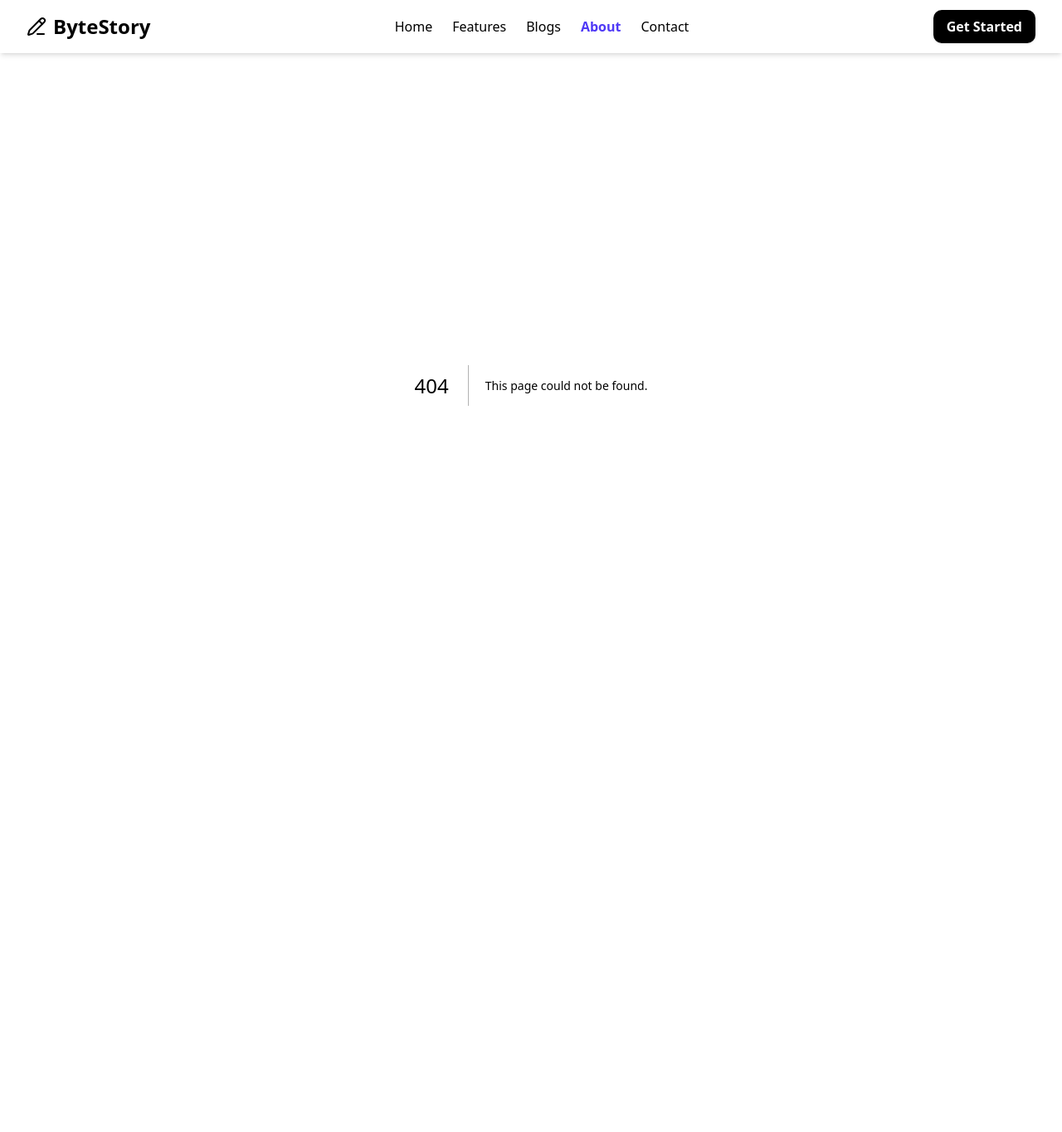
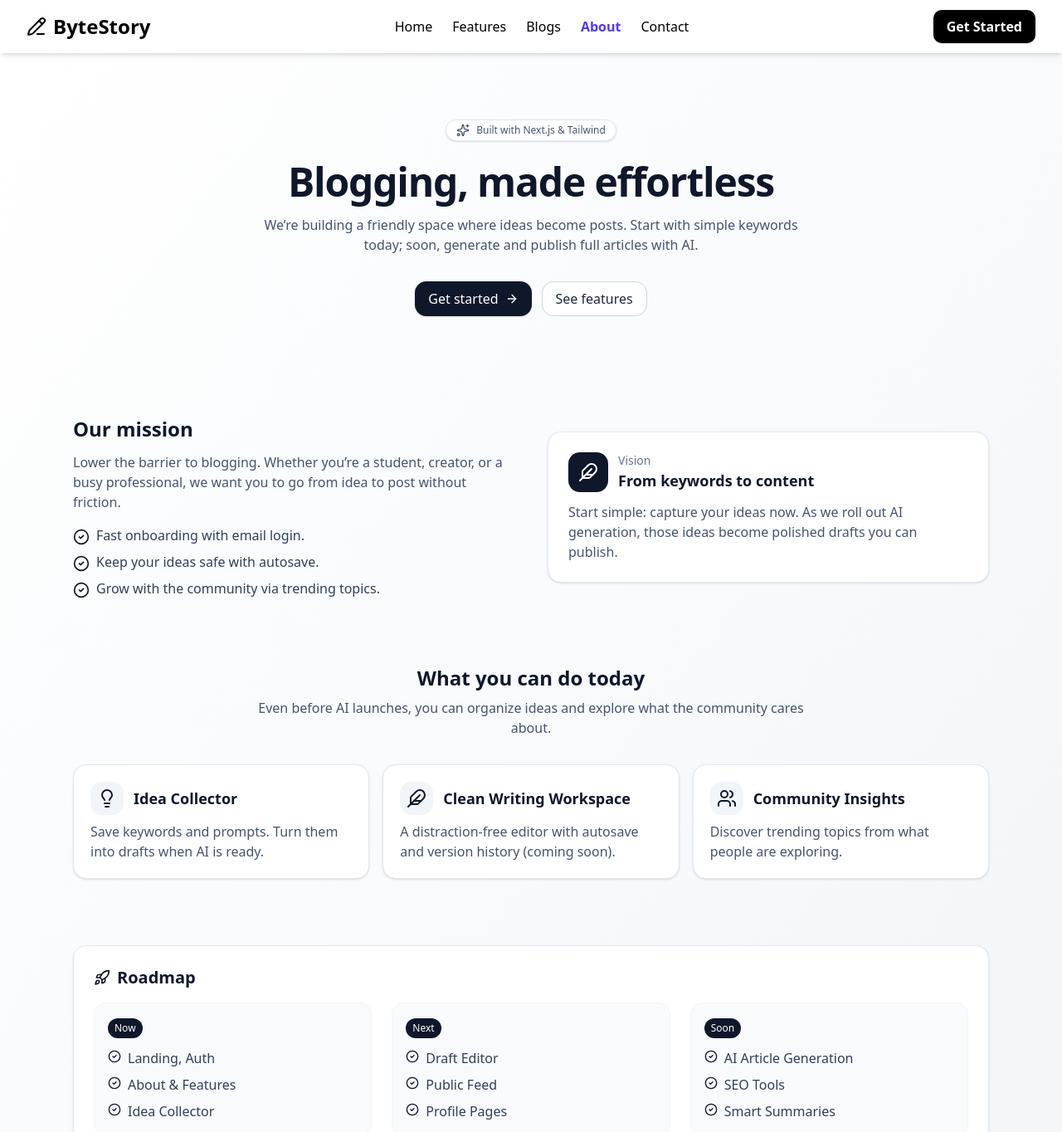
Before and after one commit to shahnewaz5646455/ByteStory, a Next.js app: page /about in a window 1280 px wide. Before the commit this address had no page. Shown: the top 1364 px of the page at 83% size. Before the commit the page ends 864 px from the top, so only its background shows below. Built offline with nearby package versions, Linux system fonts and the light colour scheme.

Commit message:
about page created-miraz

```diff
--- /dev/null
+++ b/src/app/about/page.jsx
@@ -0,0 +1,162 @@
+// app/about/page.jsx
+import React from "react";
+import Link from "next/link";
+import { motion } from "framer-motion";
+import { Sparkles, Feather, Lightbulb, Rocket, Users, CheckCircle2, ArrowRight } from "lucide-react";
+
+export const metadata = {
+  title: "About | AIBlog",
+  description: "Learn about our vision to make blogging easier and smarter with AI.",
+};
+
+const features = [
+  {
+    icon: <Lightbulb className="h-6 w-6" aria-hidden />,
+    title: "Idea Collector",
+    desc: "Save keywords and prompts. Turn them into drafts when AI is ready.",
+  },
+  {
+    icon: <Feather className="h-6 w-6" aria-hidden />,
+    title: "Clean Writing Workspace",
+    desc: "A distraction‑free editor with autosave and version history (coming soon).",
+  },
+  {
+    icon: <Users className="h-6 w-6" aria-hidden />,
+    title: "Community Insights",
+    desc: "Discover trending topics from what people are exploring.",
+  },
+];
+
+const roadmap = [
+  { badge: "Now", items: ["Landing, Auth", "About & Features", "Idea Collector"] },
+  { badge: "Next", items: ["Draft Editor", "Public Feed", "Profile Pages"] },
+  { badge: "Soon", items: ["AI Article Generation", "SEO Tools", "Smart Summaries"] },
+];
+
+export default function AboutPage() {
+  return (
+    <div className="min-h-screen bg-gradient-to-br from-white via-slate-50 to-slate-100">
+      {/* Hero */}
+      <section className="relative">
+        <div className="absolute inset-0 -z-10 bg-[radial-gradient(40rem_20rem_at_top,rgba(59,130,246,0.08),transparent)]" />
+        <div className="mx-auto max-w-6xl px-6 py-20">
+          <motion.div
+            initial={{ opacity: 0, y: 10 }}
+            animate={{ opacity: 1, y: 0 }}
+            transition={{ duration: 0.6 }}
+            className="text-center"
+          >
+            <div className="mx-auto inline-flex items-center gap-2 rounded-full border border-slate-200 bg-white px-3 py-1 text-xs font-medium text-slate-600 shadow-sm">
+              <Sparkles className="h-4 w-4" />
+              Built with Next.js & Tailwind
+            </div>
+            <h1 className="mt-6 text-4xl font-bold tracking-tight text-slate-900 sm:text-5xl">
+              Blogging, made effortless
+            </h1>
+            <p className="mx-auto mt-4 max-w-2xl text-slate-600">
+              We’re building a friendly space where ideas become posts. Start with simple keywords today; soon, generate and publish full articles with AI.
+            </p>
+            <div className="mt-8 flex justify-center gap-3">
+              <Link href="/register" className="inline-flex items-center gap-2 rounded-xl bg-slate-900 px-4 py-2 text-white shadow hover:bg-slate-800">
+                Get started
+                <ArrowRight className="h-4 w-4" />
+              </Link>
+              <Link href="/features" className="inline-flex items-center gap-2 rounded-xl border border-slate-300 bg-white px-4 py-2 text-slate-800 hover:bg-slate-50">
+                See features
+              </Link>
+            </div>
+          </motion.div>
+        </div>
+      </section>
+
+      {/* Mission */}
+      <section className="mx-auto max-w-6xl px-6 py-10">
+        <div className="grid items-center gap-10 md:grid-cols-2">
+          <motion.div initial={{ opacity: 0, y: 10 }} whileInView={{ opacity: 1, y: 0 }} viewport={{ once: true }} transition={{ duration: 0.5 }}>
+            <h2 className="text-2xl font-semibold text-slate-900">Our mission</h2>
+            <p className="mt-3 text-slate-600">
+              Lower the barrier to blogging. Whether you’re a student, creator, or a busy professional, we want you to go from idea to post without friction.
+            </p>
+            <ul className="mt-4 space-y-2 text-slate-700">
+              <li className="flex items-start gap-2"><CheckCircle2 className="mt-1 h-5 w-5 text-slate-900" /><span>Fast onboarding with email login.</span></li>
+              <li className="flex items-start gap-2"><CheckCircle2 className="mt-1 h-5 w-5 text-slate-900" /><span>Keep your ideas safe with autosave.</span></li>
+              <li className="flex items-start gap-2"><CheckCircle2 className="mt-1 h-5 w-5 text-slate-900" /><span>Grow with the community via trending topics.</span></li>
+            </ul>
+          </motion.div>
+          <motion.div initial={{ opacity: 0, y: 10 }} whileInView={{ opacity: 1, y: 0 }} viewport={{ once: true }} transition={{ duration: 0.5, delay: 0.1 }}>
+            <div className="rounded-2xl border border-slate-200 bg-white p-6 shadow-sm">
+              <div className="flex items-center gap-3">
+                <div className="rounded-xl bg-slate-900 p-3 text-white"><Feather className="h-6 w-6" /></div>
+                <div>
+                  <p className="text-sm text-slate-500">Vision</p>
+                  <h3 className="text-lg font-semibold text-slate-900">From keywords to content</h3>
+                </div>
+              </div>
+              <p className="mt-3 text-slate-600">
+                Start simple: capture your ideas now. As we roll out AI generation, those ideas become polished drafts you can publish.
+              </p>
+            </div>
+          </motion.div>
+        </div>
+      </section>
+
+      {/* Features */}
+      <section className="mx-auto max-w-6xl px-6 py-10">
+        <h2 className="text-center text-2xl font-semibold text-slate-900">What you can do today</h2>
+        <p className="mx-auto mt-2 max-w-2xl text-center text-slate-600">Even before AI launches, you can organize ideas and explore what the community cares about.</p>
+        <div className="mt-8 grid gap-4 sm:grid-cols-2 lg:grid-cols-3">
+          {features.map((f) => (
+            <motion.div key={f.title} initial={{ opacity: 0, y: 8 }} whileInView={{ opacity: 1, y: 0 }} viewport={{ once: true }} transition={{ duration: 0.4 }} className="rounded-2xl border border-slate-200 bg-white p-5 shadow-sm">
+              <div className="flex items-center gap-3">
+                <div className="rounded-xl bg-slate-100 p-2 text-slate-900">{f.icon}</div>
+                <h3 className="text-lg font-semibold text-slate-900">{f.title}</h3>
+              </div>
+              <p className="mt-2 text-slate-600">{f.desc}</p>
+            </motion.div>
+          ))}
+        </div>
+      </section>
+
+      {/* Roadmap */}
+      <section className="mx-auto max-w-6xl px-6 py-10">
+        <div className="rounded-2xl border border-slate-200 bg-white p-6 shadow-sm">
+          <div className="flex items-center gap-2">
+            <Rocket className="h-5 w-5 text-slate-900" />
+            <h2 className="text-xl font-semibold text-slate-900">Roadmap</h2>
+          </div>
+          <div className="mt-4 grid gap-6 md:grid-cols-3">
+            {roadmap.map((stage) => (
+              <div key={stage.badge} className="rounded-xl border border-slate-100 bg-slate-50 p-4">
+                <span className="inline-block rounded-full bg-slate-900 px-2 py-1 text-xs font-medium text-white">{stage.badge}</span>
+                <ul className="mt-3 space-y-2 text-slate-700">
+                  {stage.items.map((item) => (
+                    <li key={item} className="flex items-start gap-2"><CheckCircle2 className="mt-0.5 h-4 w-4 text-slate-900" />{item}</li>
+                  ))}
+                </ul>
+              </div>
+            ))}
+          </div>
+        </div>
+      </section>
+
+      {/* CTA */}
+      <section className="mx-auto max-w-6xl px-6 pb-20">
+        <div className="rounded-2xl border border-slate-200 bg-slate-900 px-6 py-10 text-white shadow-sm">
+          <div className="flex flex-col items-center text-center">
+            <h3 className="text-2xl font-semibold">Be an early builder</h3>
+            <p className="mt-2 max-w-2xl text-slate-200">Help us shape the future of AI‑powered blogging. Create an account, save your ideas, and get notified when generation goes live.</p>
+            <div className="mt-6 flex flex-wrap justify-center gap-3">
+              <Link href="/register" className="inline-flex items-center gap-2 rounded-xl bg-white px-4 py-2 font-medium text-slate-900 shadow hover:bg-slate-100">
+                Create account
+                <ArrowRight className="h-4 w-4" />
+              </Link>
+              <Link href="/features" className="inline-flex items-center gap-2 rounded-xl border border-slate-500 px-4 py-2 font-medium text-white hover:bg-slate-800">
+                Explore features
+              </Link>
+            </div>
+          </div>
+        </div>
+      </section>
+    </div>
+  );
+}
```
